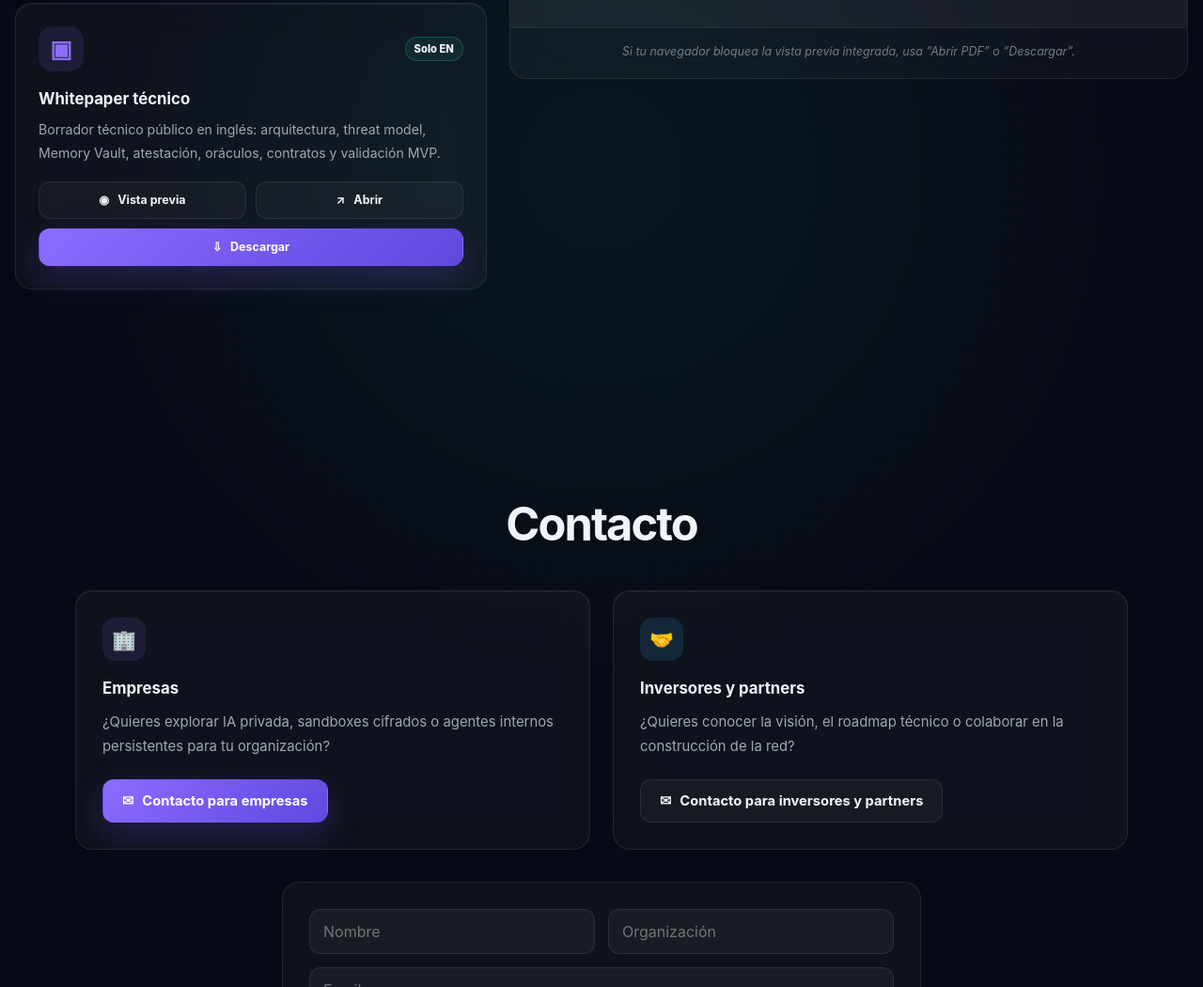
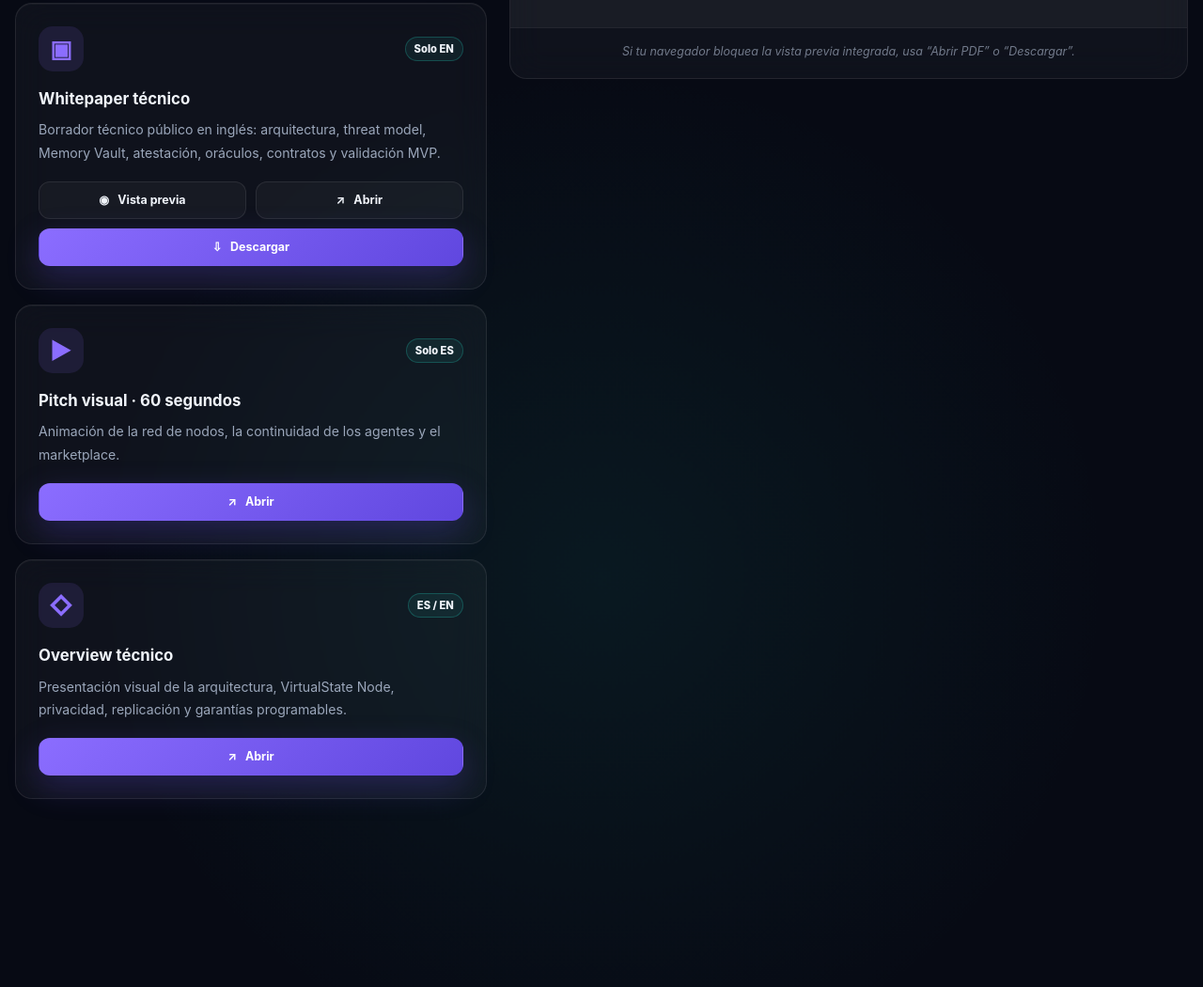
Before and after one commit to VirtualStateCo/virtualstateco.github.io, a plain HTML site: page index.html in a window 1280 px wide. Shown: the part 9441-10491 px from the top of the page at 94% size. Drawn offline with Linux system fonts and the light colour scheme.

Commit message:
Add visual pitch and technical overview to public documents
Add bilingual resource cards opening in new tabs while preserving the existing PDF viewer and card styling.

Co-Authored-By: Sol (GPT-6.2) <sol@example.email>

```diff
--- a/assets/config.js
+++ b/assets/config.js
@@ -8,7 +8,9 @@ window.VIRTUALSTATE_CONFIG = {
       es: "assets/docs/VirtualState_OnePager_ES.pdf",
       en: "assets/docs/VirtualState_OnePager_EN.pdf"
     },
-    whitepaper: "assets/docs/VirtualState_Technical_Whitepaper.pdf"
+    whitepaper: "assets/docs/VirtualState_Technical_Whitepaper.pdf",
+    visualPitch: "https://virtualstate.co/virtualstate-pitch/",
+    technicalOverview: "https://virtualstate.co/virtualstate-tech-overview/"
   },
 
   // Replace this with the real public contact address before publishing.
--- a/assets/main.js
+++ b/assets/main.js
@@ -3,7 +3,9 @@
   const defaultDocuments = {
     pitchDeck: { es: 'assets/docs/VirtualState_Pitch_Deck_ES.pdf', en: 'assets/docs/VirtualState_Pitch_Deck_EN.pdf' },
     onePager: { es: 'assets/docs/VirtualState_OnePager_ES.pdf', en: 'assets/docs/VirtualState_OnePager_EN.pdf' },
-    whitepaper: 'assets/docs/VirtualState_Technical_Whitepaper.pdf'
+    whitepaper: 'assets/docs/VirtualState_Technical_Whitepaper.pdf',
+    visualPitch: 'https://virtualstate.co/virtualstate-pitch/',
+    technicalOverview: 'https://virtualstate.co/virtualstate-tech-overview/'
   };
   const documentUrls = Object.assign({}, defaultDocuments, config.documents || {});
   const contactEmail = config.contactEmail || 'contact@virtualstate.example';
@@ -42,7 +44,7 @@
       'privacy.quote': 'VirtualState no promete privacidad absoluta en esta fase. Diseña una ruta técnica hacia entornos cada vez más privados, auditables y verificables.',
       'roadmap.subtitle': 'Fases sin fechas concretas. Cada fase depende de la anterior.',
       'documents.title': 'Documentos públicos',
-      'documents.body': 'Pitch Deck, OnePager y Whitepaper técnico preparados para revisión pública. El Pitch Deck y el OnePager se adaptan al idioma de la página; el Whitepaper se mantiene en inglés.',
+      'documents.body': 'Presentaciones, recursos visuales y documentación técnica de VirtualState. El Pitch Deck y el OnePager se adaptan al idioma de la página; el Whitepaper se mantiene en inglés.',
       'documents.viewerKicker': 'Vista previa',
       'documents.openSelected': 'Abrir PDF',
       'documents.preview': 'Vista previa',
@@ -106,7 +108,7 @@
       'privacy.quote': 'VirtualState does not claim absolute privacy at this stage. It defines a technical path toward increasingly private, auditable and verifiable environments.',
       'roadmap.subtitle': 'Phases without specific dates. Each phase depends on the previous one.',
       'documents.title': 'Public documents',
-      'documents.body': 'Pitch Deck, OnePager and Technical Whitepaper prepared for public review. The Pitch Deck and OnePager follow the selected page language; the Whitepaper remains in English.',
+      'documents.body': 'Presentations, visual resources and technical documentation for VirtualState. The Pitch Deck and OnePager follow the selected page language; the Whitepaper remains in English.',
       'documents.viewerKicker': 'Preview',
       'documents.openSelected': 'Open PDF',
       'documents.preview': 'Preview',
@@ -221,7 +223,9 @@
     documents: [
       { key: 'pitchDeck', icon: '▱', es: { title: 'Pitch Deck', desc: 'Presentación ejecutiva pre-seed / pre-MVP: problema, solución, arquitectura, modelo, roadmap y equipo.' }, en: { title: 'Pitch Deck', desc: 'Pre-seed / pre-MVP executive presentation: problem, solution, architecture, model, roadmap and team.' } },
       { key: 'onePager', icon: '▤', es: { title: 'OnePager', desc: 'Resumen visual de una página para compartir la tesis de VirtualState de forma rápida y atractiva.' }, en: { title: 'OnePager', desc: 'One-page visual summary for sharing the VirtualState thesis quickly and clearly.' } },
-      { key: 'whitepaper', icon: '▣', fixedLang: 'en', es: { title: 'Whitepaper técnico', desc: 'Borrador técnico público en inglés: arquitectura, threat model, Memory Vault, atestación, oráculos, contratos y validación MVP.' }, en: { title: 'Technical Whitepaper', desc: 'Public technical draft in English: architecture, threat model, Memory Vault, attestation, oracles, contracts and MVP validation.' } }
+      { key: 'whitepaper', icon: '▣', fixedLang: 'en', es: { title: 'Whitepaper técnico', desc: 'Borrador técnico público en inglés: arquitectura, threat model, Memory Vault, atestación, oráculos, contratos y validación MVP.' }, en: { title: 'Technical Whitepaper', desc: 'Public technical draft in English: architecture, threat model, Memory Vault, attestation, oracles, contracts and MVP validation.' } },
+      { key: 'visualPitch', icon: '▶', type: 'web', fixedLang: 'es', es: { title: 'Pitch visual · 60 segundos', desc: 'Animación de la red de nodos, la continuidad de los agentes y el marketplace.' }, en: { title: 'Visual pitch · 60 seconds', desc: 'Animated overview of the node network, agent continuity and the marketplace.' } },
+      { key: 'technicalOverview', icon: '◇', type: 'web', es: { title: 'Overview técnico', desc: 'Presentación visual de la arquitectura, VirtualState Node, privacidad, replicación y garantías programables.' }, en: { title: 'Technical overview', desc: 'Visual introduction to the architecture, VirtualState Node, privacy, replication and programmable guarantees.' } }
     ],
     founders: [
       { name: 'Clara P. Escrig', image: 'assets/staff/clara-p-escrig.jpg', linkedin: 'https://www.linkedin.com/in/clara-p-escrig-5b5300251/', color: 'blue', tags: 'UX · Art · Frontend · Ops', es: { role: 'UX · producto', desc: 'Artista, diseñadora UX y perfil de producto. Apoya frontend, logística y coordinación. Hace que una infraestructura invisible se pueda entender, usar y vender.' }, en: { role: 'UX · product', desc: 'Artist, UX designer and product profile. Supports frontend, logistics and coordination. Makes invisible infrastructure understandable, usable and saleable.' } },
@@ -389,6 +393,7 @@
     return value[lang] || value.en || value.es || '#';
   }
   function updatePdfViewer(doc) {
+    if (doc.type === 'web') return;
     selectedDocumentKey = doc.key;
     const url = documentUrl(doc.key);
     const title = doc[lang].title;
@@ -411,18 +416,23 @@
     const strings = i18n[lang];
     grid.innerHTML = data.documents.map((doc) => {
       const url = documentUrl(doc.key);
+      const isWeb = doc.type === 'web';
       const languageNote = doc.fixedLang === 'en'
         ? (lang === 'es' ? 'Solo EN' : 'EN only')
-        : (lang === 'es' ? 'ES / EN' : 'EN / ES');
+        : doc.fixedLang === 'es'
+          ? (lang === 'es' ? 'Solo ES' : 'ES only')
+          : (lang === 'es' ? 'ES / EN' : 'EN / ES');
       return `
         <article class="glass-card doc-card ${doc.key === selectedDocumentKey ? 'active' : ''}" data-doc-card="${html(doc.key)}">
           <div class="doc-top"><span class="doc-icon">${html(doc.icon)}</span><span class="doc-lang">${html(languageNote)}</span></div>
           <h3>${html(doc[lang].title)}</h3>
           <p>${html(doc[lang].desc)}</p>
           <div class="doc-actions">
+            ${isWeb ? `<a class="button button-primary" href="${html(url)}" target="_blank" rel="noopener noreferrer"><span aria-hidden="true">↗</span> ${html(strings['documents.open'])}</a>` : `
             <button class="button button-glass" type="button" data-doc-preview="${html(doc.key)}"><span aria-hidden="true">◉</span> ${html(strings['documents.preview'])}</button>
             <a class="button button-glass" href="${html(url)}" target="_blank" rel="noopener noreferrer"><span aria-hidden="true">↗</span> ${html(strings['documents.open'])}</a>
             <a class="button button-primary" href="${html(url)}" download><span aria-hidden="true">⇩</span> ${html(strings['documents.download'])}</a>
+            `}
           </div>
         </article>
       `;
@@ -433,7 +443,7 @@
         if (doc) updatePdfViewer(doc);
       });
     });
-    const selected = data.documents.find((doc) => doc.key === selectedDocumentKey) || data.documents[0];
+    const selected = data.documents.find((doc) => doc.type !== 'web' && doc.key === selectedDocumentKey) || data.documents.find((doc) => doc.type !== 'web');
     updatePdfViewer(selected);
   }
   function renderFounders() {
--- a/index.html
+++ b/index.html
@@ -175,7 +175,7 @@
       <div class="container wide reveal">
         <div class="section-heading compact">
           <h2 id="documents-title" data-i18n="documents.title">Documentos públicos</h2>
-          <p data-i18n="documents.body">Pitch Deck, OnePager y Whitepaper técnico preparados para revisión pública. El Pitch Deck y el OnePager se adaptan al idioma de la página; el Whitepaper se mantiene en inglés.</p>
+          <p data-i18n="documents.body">Presentaciones, recursos visuales y documentación técnica de VirtualState. El Pitch Deck y el OnePager se adaptan al idioma de la página; el Whitepaper se mantiene en inglés.</p>
         </div>
         <div class="documents-layout">
           <div class="docs-grid" id="docs-grid"></div>
```
